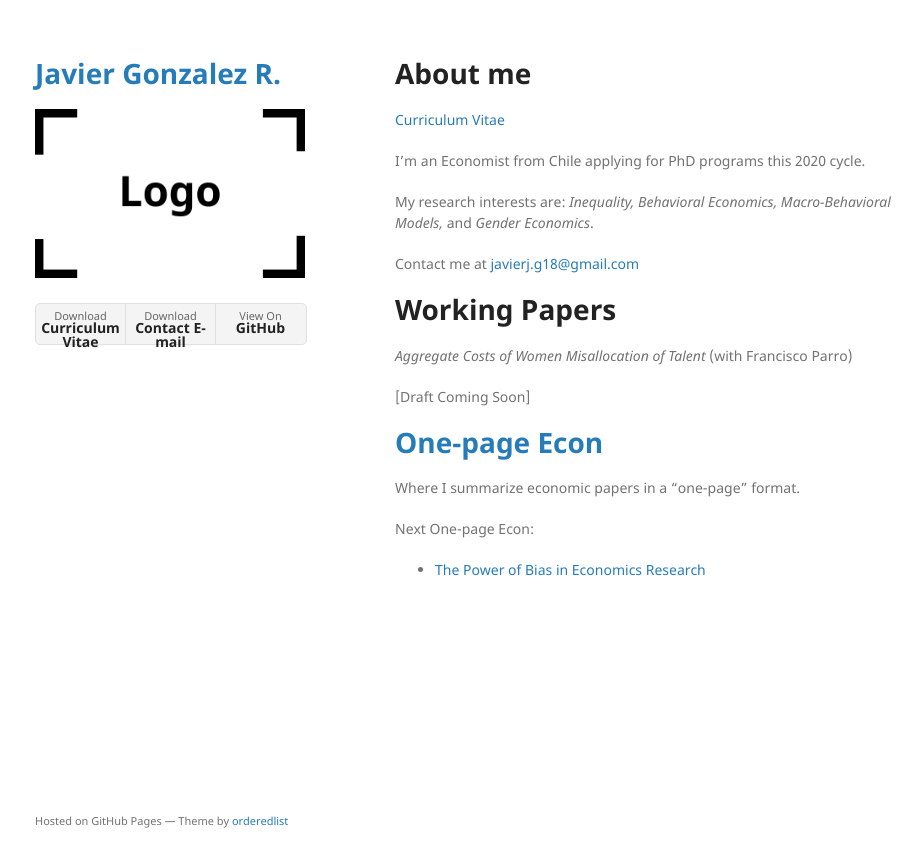
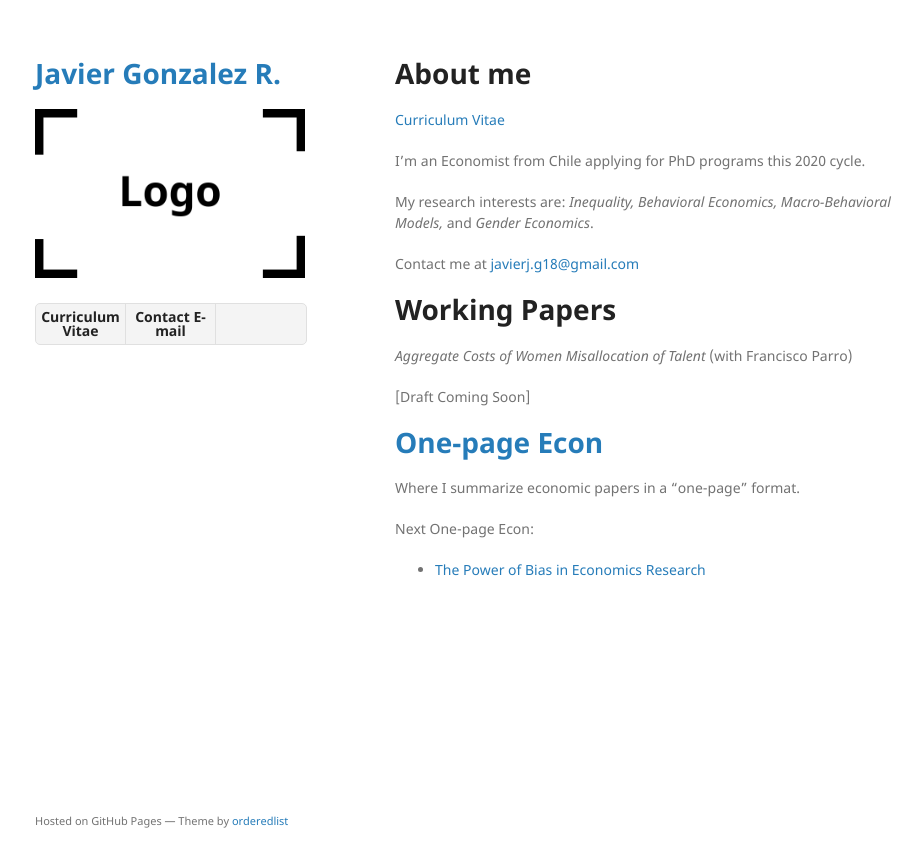
Before and after one commit to jjgecon/jjgecon.github.io, a Jekyll site: the page built from index.md, in a window 1280 px wide. Shown: the top 867 px of the page, without its empty margins (175-1097 px from the left). Built offline with Jekyll 4.4.1, drawn with Linux system fonts in a browser that asks for light colours; the repository's description, which GitHub fills in, is left out; our own code applies the rules of GitHub Pages for plain Markdown files.

Commit message:
Signed-off-by: jjgecon <javierj.g18@gmail.com>

```diff
--- a/_layouts/default.html
+++ b/_layouts/default.html
@@ -28,9 +28,8 @@
 
         {% if site.show_downloads %}
         <ul class="downloads">
-          <li><a href="{{ https://jjgecon.github.io/assets/files/cv_4.pdf }}">Download <strong>Curriculum Vitae</strong></a></li>
-          <li><a href="{{ mailto:javierj.g18@gmail.com }}">Download <strong>Contact E-mail</strong></a></li>
-          <li><a href="{{ site.github.owner_url }}">View On <strong>GitHub</strong></a></li>
+          <li><a href="{{ https://jjgecon.github.io/assets/files/cv_4.pdf }}"><strong>Curriculum Vitae</strong></a></li>
+          <li><a href="{{ mailto:javierj.g18@gmail.com }}"><strong>Contact E-mail</strong></a></li>
         </ul>
         {% endif %}
       </header>
```
